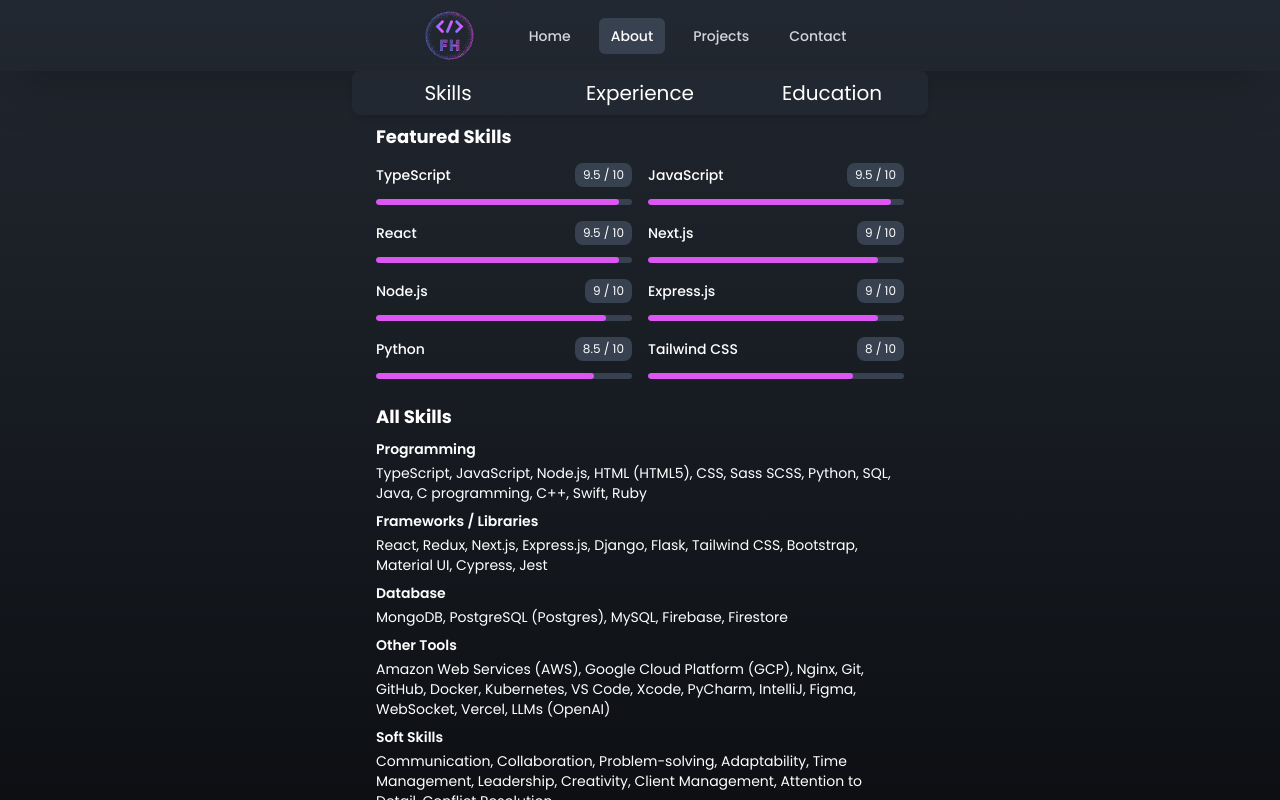
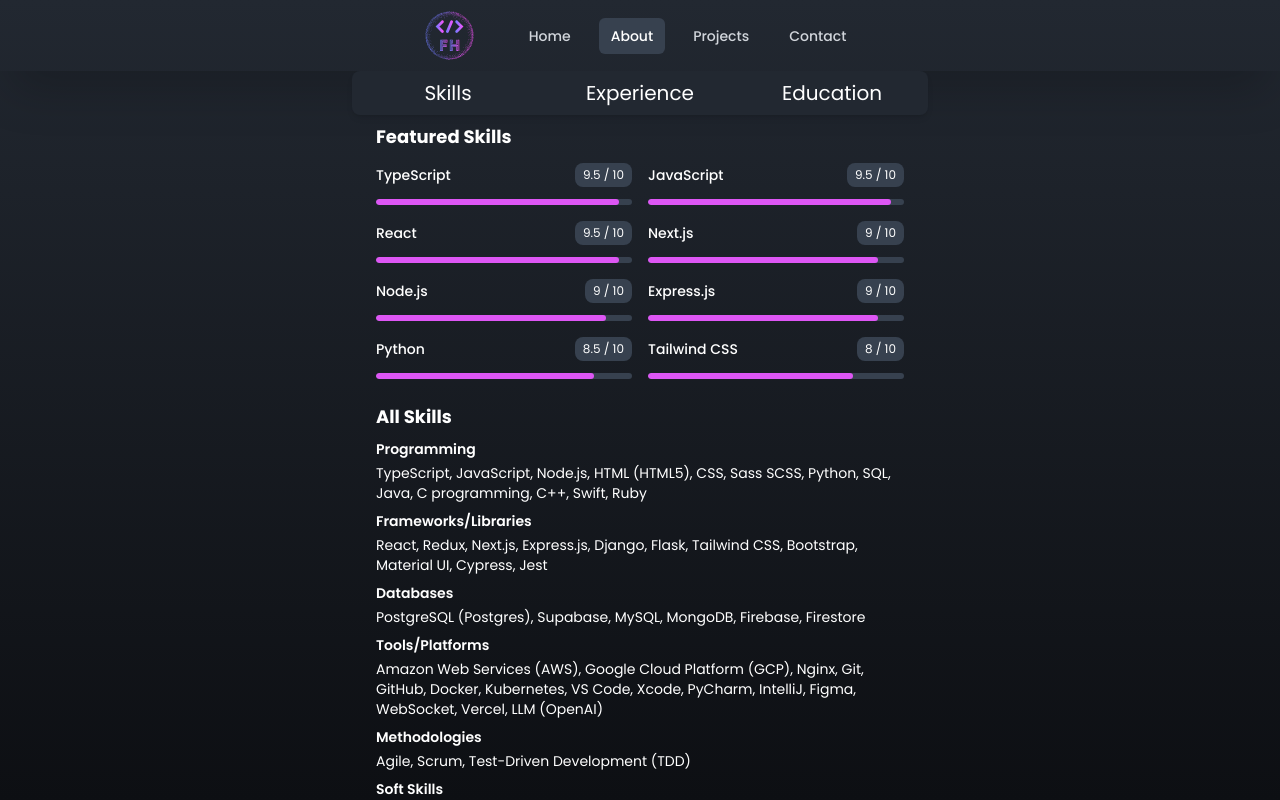
Before and after one commit to iamfaisalh/portfolio, a React (Create React App) app: page /#/about in a window 1280 px wide. Both pictures are taken after a click on the button "Skills". Built offline with nearby package versions, Linux system fonts and the light colour scheme.

Commit message:
updated resume

```diff
--- a/src/pages/About.tsx
+++ b/src/pages/About.tsx
@@ -112,26 +112,30 @@ export default function About() {
         </p>
       </div>
       <div className="px-6 flex flex-col">
-        <p className="font-semibold text-sm mt-2 mb-1">
-          Frameworks / Libraries
-        </p>
+        <p className="font-semibold text-sm mt-2 mb-1">Frameworks/Libraries</p>
         <p className="text-sm space-y-1">
           React, Redux, Next.js, Express.js, Django, Flask, Tailwind CSS,
           Bootstrap, Material UI, Cypress, Jest
         </p>
       </div>
       <div className="px-6 flex flex-col">
-        <p className="font-semibold text-sm mt-2 mb-1">Database</p>
+        <p className="font-semibold text-sm mt-2 mb-1">Databases</p>
         <p className="text-sm space-y-1">
-          MongoDB, PostgreSQL (Postgres), MySQL, Firebase, Firestore
+          PostgreSQL (Postgres), Supabase, MySQL, MongoDB, Firebase, Firestore
         </p>
       </div>
       <div className="px-6 flex flex-col">
-        <p className="font-semibold text-sm mt-2 mb-1">Other Tools</p>
+        <p className="font-semibold text-sm mt-2 mb-1">Tools/Platforms</p>
         <p className="text-sm space-y-1">
           Amazon Web Services (AWS), Google Cloud Platform (GCP), Nginx, Git,
           GitHub, Docker, Kubernetes, VS Code, Xcode, PyCharm, IntelliJ, Figma,
-          WebSocket, Vercel, LLMs (OpenAI)
+          WebSocket, Vercel, LLM (OpenAI)
+        </p>
+      </div>
+      <div className="px-6 flex flex-col">
+        <p className="font-semibold text-sm mt-2 mb-1">Methodologies</p>
+        <p className="text-sm space-y-1">
+          Agile, Scrum, Test-Driven Development (TDD)
         </p>
       </div>
       <div className="px-6 flex flex-col">
--- a/src/pages/Projects.tsx
+++ b/src/pages/Projects.tsx
@@ -149,9 +149,9 @@ const PROJECTS: Array<ProjectProps> = [
     src: PRJ_Streamify,
     title: "Streamify",
     description:
-      "Full stack application for connecting your Spotify account and displaying data and analytics on the dashboard. Possibly planning to add cool features by integrating OpenAI.",
+      "Full stack application for connecting your Spotify account and displaying data and analytics on the dashboard.",
     skills:
-      "React, TypeScript, Material UI, Node/Express.js, Spotify API, Google Cloud Platform (Cloud Run, Firestore), OpenAI",
+      "React, TypeScript, Material UI, Node/Express.js, Spotify API, Google Cloud Platform (Cloud Run, Firestore)",
     github_url: "https://github.com/iamfaisalh/streamify",
     live_url: "",
   },
@@ -163,7 +163,7 @@ const PROJECTS: Array<ProjectProps> = [
     description:
       "A platform where friends can vote on various types of nearby places, from dining options to other locations of interest. Users select categories, cast their votes, and view real-time results, making group decisions easy and enjoyable.",
     skills:
-      "Next.js, Tailwind CSS, Vercel, Google Maps Platform, Supabase (PostgreSQL), WebSocket",
+      "Next.js, Tailwind CSS, Vercel, Google Maps Platform, Supabase, GitHub Actions",
     github_url: "https://github.com/iamfaisalh/choicehub",
     live_url: "",
   },
```
Also changed, not shown: 1 other file (tests, documents, lock files or other folders).
